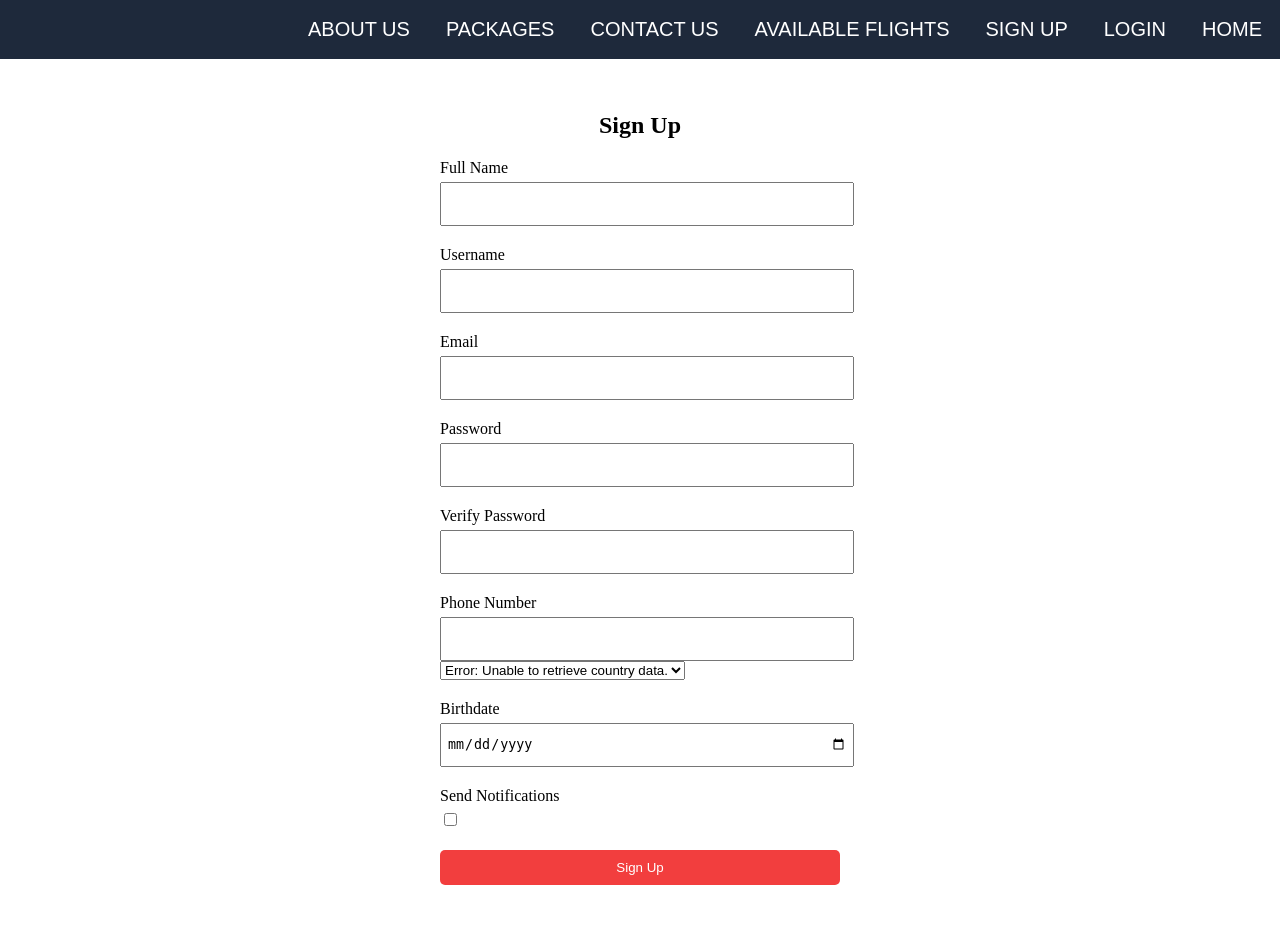
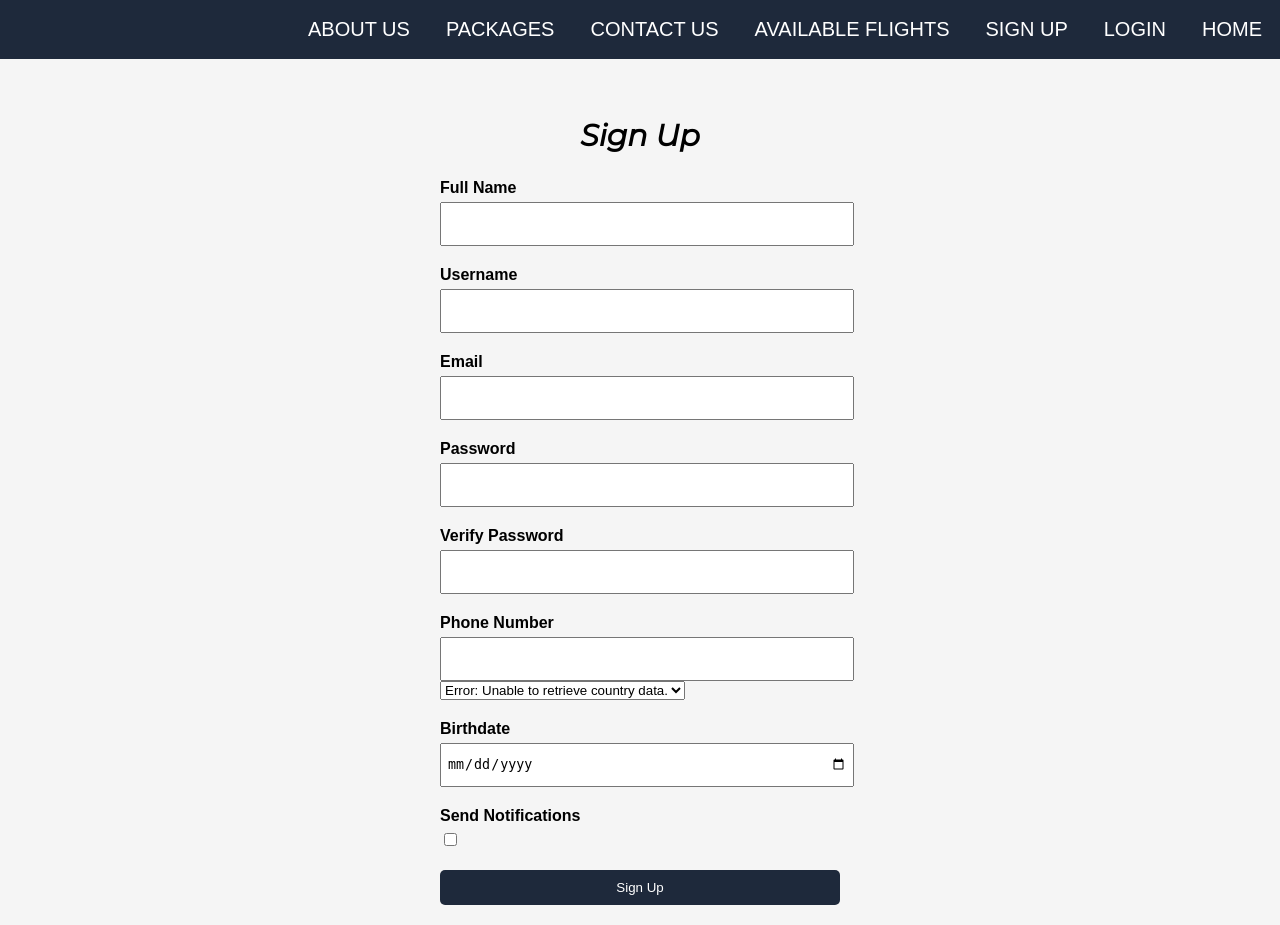
Before and after one commit to JohnNase/Flight-Booking-System, a PHP site: page /Flight-Booking-System/HTML/signup.php in a window 1280 px wide. Before the commit the page ends 885 px from the top, so only its background shows below. Run offline with PHP 8.4, Linux system fonts and the light colour scheme; data that the repository does not hold is empty.

Commit message:
Small styling changes in signup.css (css part)

```diff
--- a/HTML/signup.php
+++ b/HTML/signup.php
@@ -2,6 +2,8 @@
 <html lang="en">
 <head>
   <meta charset="UTF-8">
+  <link rel="preconnect" href="https://fonts.gstatic.com" crossorigin>
+  <link href="https://fonts.googleapis.com/css2?family=Montserrat+Alternates:ital@1&display=swap" rel="stylesheet">
   <title>Sign Up</title>
 </head>
 <body>
@@ -121,6 +123,9 @@ $(document).ready(function() {
 </body>
 
 <style>
+  body{
+    background-color: whitesmoke;
+  }
   .container {
     width: 400px;
     margin: 0 auto;
@@ -128,6 +133,9 @@ $(document).ready(function() {
   }
 
   h2 {
+    font-family: 'Montserrat Alternates', sans-serif;
+    font-weight: bolder;
+    font-size: 30px;
     text-align: center;
   }
 
@@ -136,14 +144,16 @@ $(document).ready(function() {
   }
 
   label {
+    font-family: 'PT Sans', sans-serif;
     display: block;
     margin-bottom: 5px;
+    font-weight: bold;
   }
 
   input[type="text"],
   input[type="password"],
   input[type="date"],
-  input[type="email"]  {
+  input[type="email"]{
     width: 100%;
     height: 30px;
     padding: 5px;
@@ -152,7 +162,7 @@ $(document).ready(function() {
   button[type="submit"] {
     width: 100%;
     padding: 10px;
-    background-color: #f23e3e;
+    background-color: #1e293b;
     color: #fff;
     border: none;
     border-radius: 5px;
```
